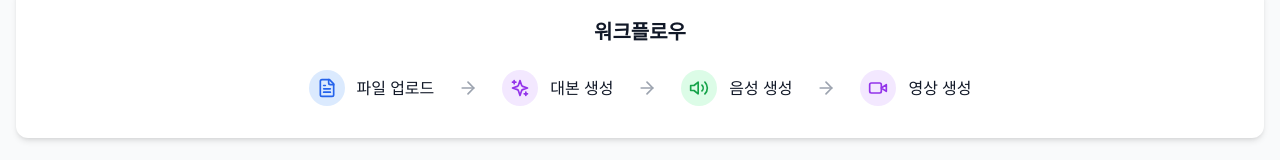
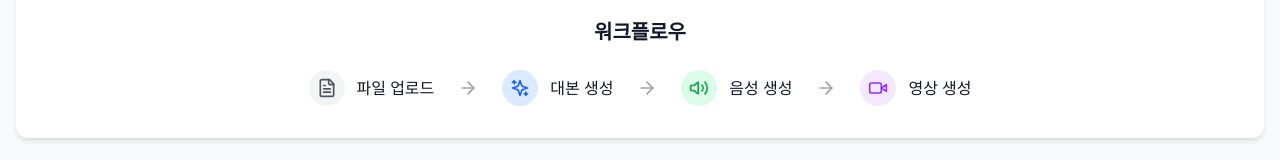
Before and after one commit to J-Soo/sd-ai-conference-front, a React (Vite) app: page / in a window 1280 px wide. Shown: the part 391-551 px from the top of the page. Built offline with nearby package versions, Linux system fonts and the light colour scheme; no server answers.

Commit message:
워크플로우 아이콘 색상 변경

```diff
--- a/src/pages/HomePage.tsx
+++ b/src/pages/HomePage.tsx
@@ -68,8 +68,8 @@ const HomePage: React.FC<HomePageProps> = ({ darkMode, onNavigate }) => {
         <h3 className="text-xl font-bold mb-6 text-center">워크플로우</h3>
         <div className="flex flex-col md:flex-row items-center justify-center space-y-4 md:space-y-0 md:space-x-6">
           <div className="flex items-center space-x-3">
-            <div className={`p-2 rounded-full ${darkMode ? 'bg-blue-900/30' : 'bg-blue-100'}`}>
-              <FileText className={`${darkMode ? 'text-blue-400' : 'text-blue-600'}`} size={20} />
+            <div className={`p-2 rounded-full ${darkMode ? 'bg-gray-700' : 'bg-gray-100'}`}>
+              <FileText className={`${darkMode ? 'text-gray-400' : 'text-gray-600'}`} size={20} />
             </div>
             <span className="font-medium">파일 업로드</span>
           </div>
@@ -77,8 +77,8 @@ const HomePage: React.FC<HomePageProps> = ({ darkMode, onNavigate }) => {
           <ArrowRight className={`${darkMode ? 'text-gray-500' : 'text-gray-400'}`} size={20} />
 
           <div className="flex items-center space-x-3">
-            <div className={`p-2 rounded-full ${darkMode ? 'bg-purple-900/30' : 'bg-purple-100'}`}>
-              <Sparkles className={`${darkMode ? 'text-purple-400' : 'text-purple-600'}`} size={20} />
+            <div className={`p-2 rounded-full ${darkMode ? 'bg-blue-900/30' : 'bg-blue-100'}`}>
+              <Sparkles className={`${darkMode ? 'text-blue-400' : 'text-blue-600'}`} size={20} />
             </div>
             <span className="font-medium">대본 생성</span>
           </div>
```
